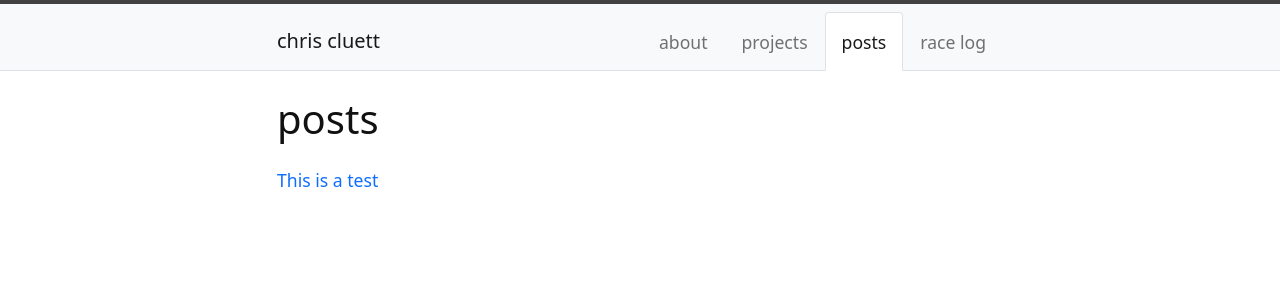
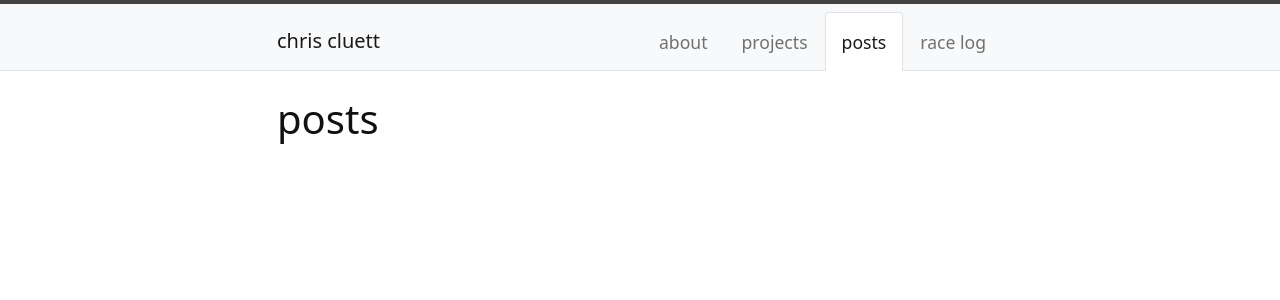
Before and after one commit to ccluett/website, a Jekyll site: the page built from content/2-posts.md, in a window 1280 px wide. Shown: the top 300 px of the page. Built offline with Jekyll 4.4.1, drawn with Linux system fonts in a browser that asks for light colours.

Commit message:
Update 2-posts.md

```diff
--- a/content/2-posts.md
+++ b/content/2-posts.md
@@ -2,5 +2,3 @@
 title: posts
 nav: true
 ---
-
-[This is a test](Doc1.htm)
```
